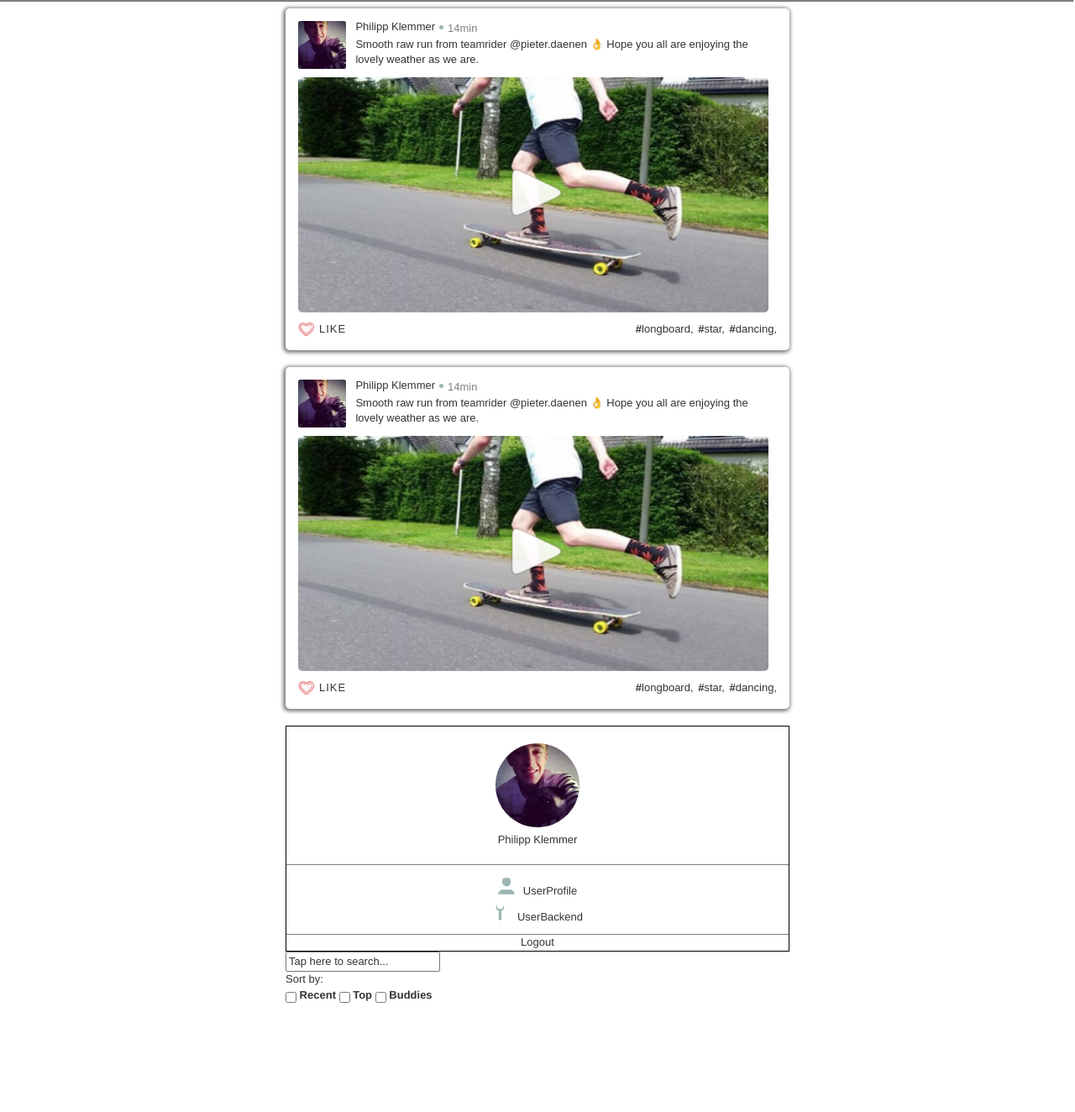
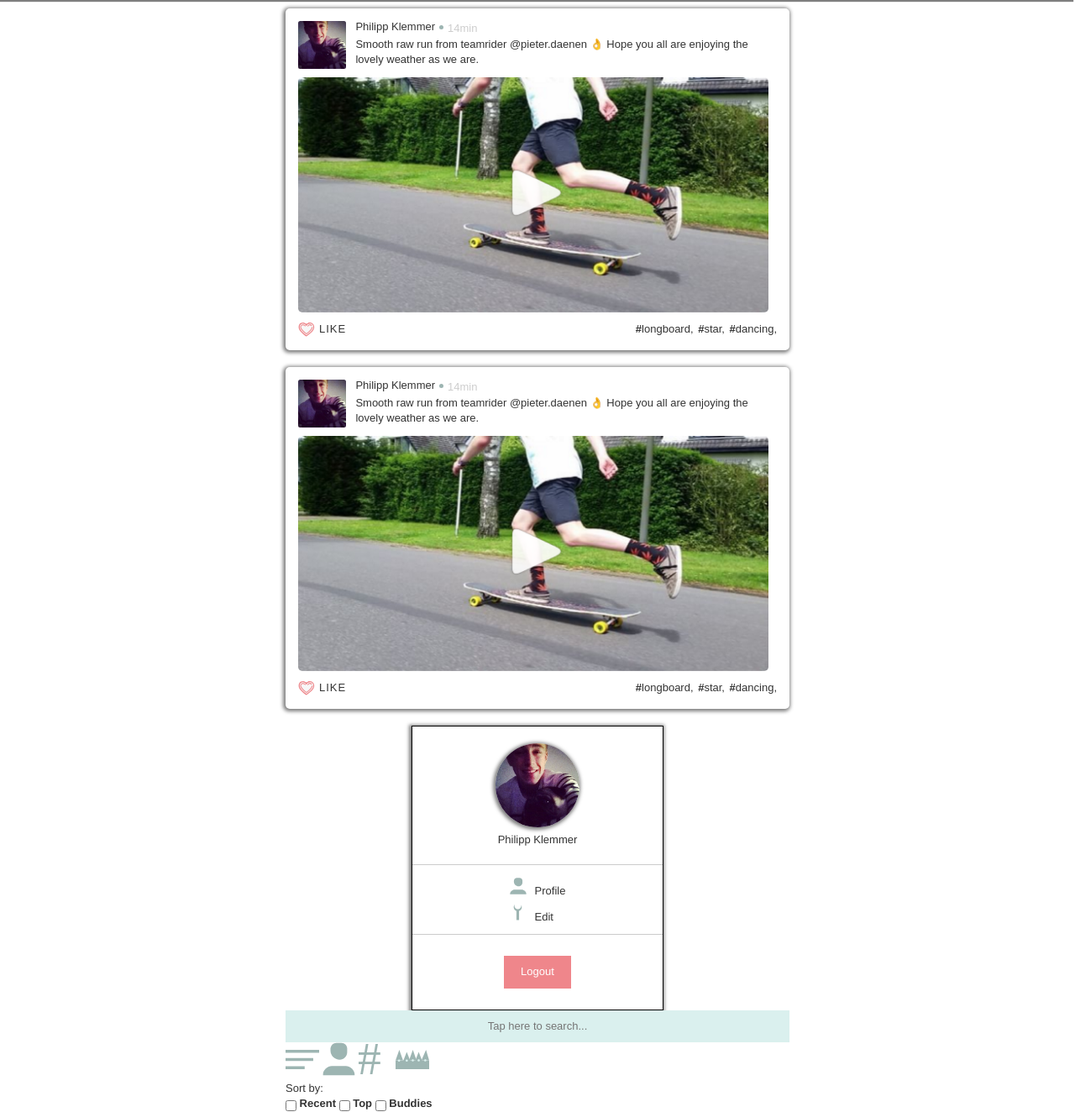
Before and after one commit to philippklemmer/boardcrew, a PHP site: page /timeline in a window 1280 px wide. Shown: the part 50-1374 px from the top of the page at 84% size. Before the commit the page ends 1244 px from the top, so only its background shows below. Run offline with PHP 8.4, Linux system fonts and the light colour scheme; some libraries are stand-ins or nearby versions.

Commit message:
TIMELINE: edit some html for css to style bether the menuMainContainer, styling for the Timelineview, especially the menu and the searchbar

```diff
--- a/final/public/scss/_mixins.scss
+++ b/final/public/scss/_mixins.scss
@@ -24,3 +24,15 @@
     &:hover:-ms-input-placeholder, &:focus:-ms-input-placeholder { @content; }
     &:hover::-webkit-input-placeholder, &:focus::-webkit-input-placeholder { @content; }
 }
+
+@mixin bgIcons($w, $h, $display:"inline-block", $margin:0, $padding:0){
+    width: $w;
+    height: $h;
+    display: $display;
+    margin: $margin;
+    padding: $padding;
+}
+
+@mixin backgroundImage($path){
+    background: url("/public/img/#{$path}") no-repeat center;
+}
--- a/final/public/scss/_variables.scss
+++ b/final/public/scss/_variables.scss
@@ -2,6 +2,7 @@
 $lightGreen: #DAF0EE;
 $darkBrown : #3B413C;
 $lightBlue:  #2196f3;
+$lightRed: #ef868b;
 
 // FONTS
 $mainFontFamily: 'Prohibition',  'Oswald', sans-serif;
@@ -9,7 +10,7 @@ $flowingText: 'Paralucent', sans-serif;
 
 // FONTCOLOR
 $mainFontColor: #333; // DARK GREY
-$accentFontColor: rgba(0,0,0,0.5);
+$accentFontColor: rgba(0,0,0,0.2);
 
 // Other Stuff
 $boxShadow: -2px 2px 1px 0px rgba(0, 0, 0, 0.5);
--- a/final/public/scss/main.scss
+++ b/final/public/scss/main.scss
@@ -1,5 +1,6 @@
 // Main Sass-File to import all other Sass-Partials
 @import '_variables';
 @import '_mixins';
+@import '_extends';
 @import 'modules/_bootstrap';
 @import 'partials/_base';
--- a/final/public/scss/partials/_default.scss
+++ b/final/public/scss/partials/_default.scss
@@ -160,6 +160,9 @@ iframe{
 }
 input{
     font-family: $flowingText;
+    &:focus{
+        outline: 0;
+    }
 }
 .form-control:focus {
     border-color: transparent;
--- a/final/public/scss/partials/pages/timeline/_timelineView.scss
+++ b/final/public/scss/partials/pages/timeline/_timelineView.scss
@@ -3,6 +3,7 @@
     max-width: 600px;
     margin: 0 auto;
     font-size: 1.3rem;
+    //posts
     section{
         overflow: hidden;
         padding: 15px;
@@ -92,16 +93,21 @@
         }
 
     }
+    // menu
     .menuContainer{
+        width: 300px;
         text-align: center;
         margin: 0 auto;
         border: 1px solid black;
+        @include box-shadow(-1px 1px 4px 2px rgba(0,0,0,0.5));
+        //border: 1px solid black;
         .menuHeader{
             padding: 20px;
             img{
                 width: 100px;
                 height: 100px;
                 border-radius: 100%;
+                @include box-shadow(-1px 1px 4px 2px rgba(0,0,0,0.5));
             }
         }
         .menuMain{
@@ -109,21 +115,21 @@
             padding: 10px 0;
             border-top: 1px solid $accentFontColor;
             border-bottom: 1px solid $accentFontColor;
+            div{
+                display: inline-block;
+                text-align: left;
                 p{
                     line-height: 20px;
                     a{
                         overflow: hidden;
                         span{
-                        margin-top: 5px;
-                        margin-right: 10px;
-                        display: inline-block;
-                        width: 20px;
-                        height: 20px;
+                            @include bgIcons(20px, 20px, inline-block, 5px 10px 0 0);
                             &.userprofileIcon{
-                            background: url("/public/img/graphics/userprofileIcon.svg") no-repeat center;
+                                //background: url("/public/img/graphics/userprofileIcon.svg") no-repeat center;
+                                @include backgroundImage("graphics/userprofileIcon.svg");
                             }
                             &.editProfileIcon{
-                            background: url("/public/img/graphics/editProfileIcon.svg") no-repeat center;
+                                @include backgroundImage("graphics/editProfileIcon.svg");
                             }
                         }
                     }
@@ -131,5 +137,50 @@
                 }
             }
         }
+        .menuFooter{
+            padding: 25px 0;
+            a{
+                color: white;
+                display: inline-block;
+                padding: 10px 20px;
+                background-color: $lightRed;
+            }
+        }
+    }
+    //searchbar
+    .searchBarContainer{
+        width: 100%;
+        input{
+            width: 100%;
+            border: 0;
+            padding: 10px 0;
+            text-align: center;
+            -webkit-appearance: none;
+            background-color: $lightGreen;
+            &:focus{
+                outline: 0;
+                border: 0;
+            }
+        }
+        .userFilterContainer{
+            div{
+
+                @include bgIcons(20px, 20px, inline-block, 0, 20px);
+                &.generalSearchIcon{
+                    @include backgroundImage("buttons/generelFilterIcon.svg");
+                }
+                &.userSearchIcon{
+                    @include backgroundImage("graphics/userprofileIcon.svg");
+                }
+                &.hashSearchIcon{
+                    @include backgroundImage("buttons/hashFilterIcon.svg");
+                }
+                &.adminSearchIcon{
+                    @include backgroundImage("buttons/adminFilterIcon.svg");
+                }
+            }
 
         }
+    }
+
+}
--- a/final/views/timeline/index.php
+++ b/final/views/timeline/index.php
@@ -66,16 +66,22 @@
                 <p class="username">Philipp Klemmer</p>
             </div>
             <div class="menuMain">
-                    <p><a href="#"><span class="userprofileIcon"></span>UserProfile</a></p>
-                    <p><a href="#"><span class="editProfileIcon"></span>UserBackend</a></p>
+                <div>
+                    <p><a href="#"><span class="userprofileIcon"></span>Profile</a></p>
+                    <p><a href="#"><span class="editProfileIcon"></span>Edit</a></p>
+                </div>
+
             </div>
-            <a href="#">Logout</a>
+            <div class="menuFooter">
+                    <a href="#">Logout</a>
+            </div>
+
         </div>
     <!--SearchBar-->
     <!--Using the filterIcons to filter the output given with AJAX-->
     <div class="searchBarContainer">
         <form class="" action="index.html" method="post">
-            <input type="text" name="searchInput" value="Tap here to search...">
+            <input type="text" name="searchInput" value="" placeholder="Tap here to search...">
         </form>
         <div class="userFilterContainer">
             <div class="generalSearchIcon"></div>
```
Also changed, not shown: final/public/css/main.css, final/public/img/buttons/adminFilterIcon.svg (added), final/public/img/buttons/generelFilterIcon.svg (added), final/public/img/buttons/hashFilterIcon.svg (added), final/public/scss/_extends.scss (added), 1 other file. Lines whose indentation alone changed are shown as unchanged.
